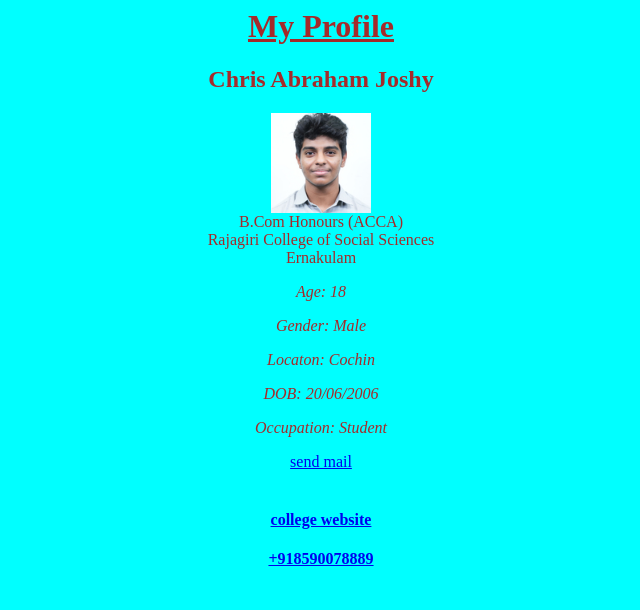
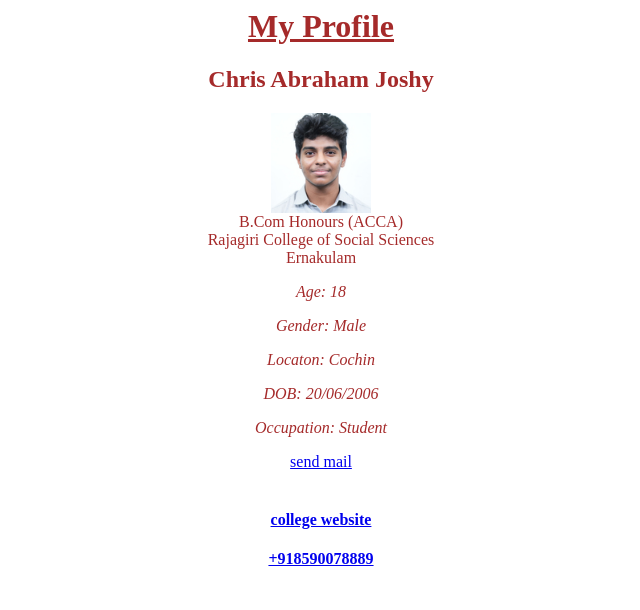
Before and after one commit to Chrisaj-17/Chris, a plain HTML site: page index.html in a window 1280 px wide. Shown: the whole page, without its empty margins (319-959 px from the left). Drawn offline with Linux system fonts and the light colour scheme.

Commit message:
index.html

```diff
--- a/index.html
+++ b/index.html
@@ -3,7 +3,7 @@
 <title> MDC </title>
 </head>
 <style>
-body {background-color: cyan;}
+body {background-color: white;}
 </style>
 
 <font color=brown>
```
